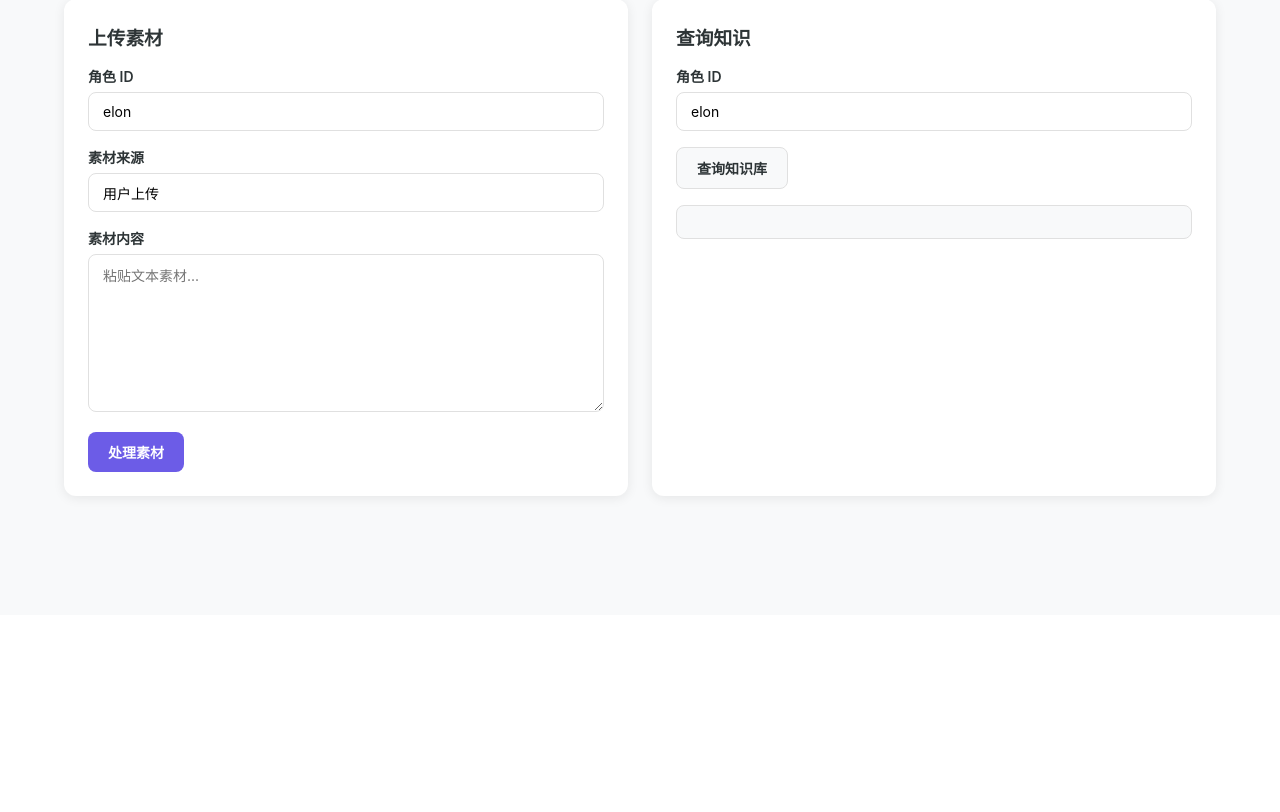
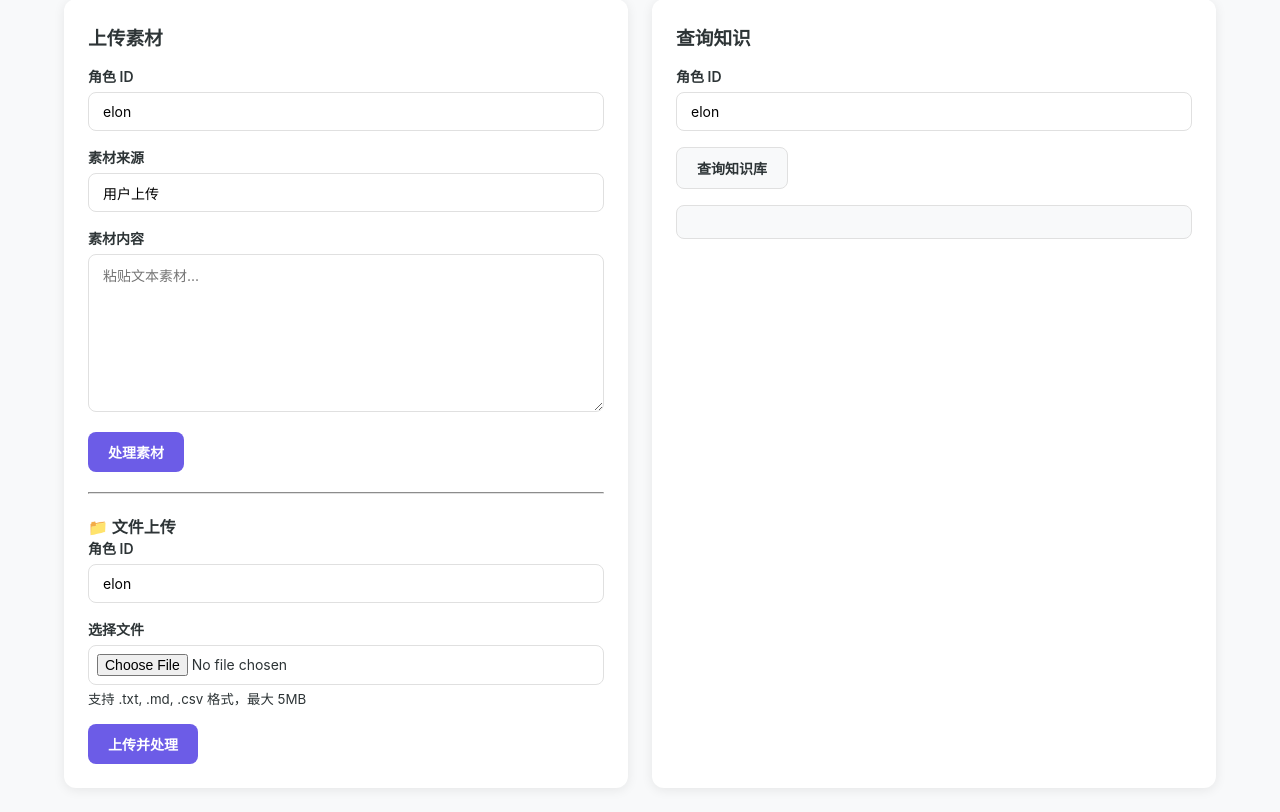
Before and after one commit to zhangtangzz/amnesia-baby, a FastAPI app: page /knowledge in a window 1280 px wide. Shown: the part 185-997 px from the top of the page. Before the commit the page ends 686 px from the top, so only its background shows below. Run offline with FastAPI, Linux system fonts and the light colour scheme.

Commit message:
实现素材文件上传功能
- 新增 POST /api/knowledge/upload 接口，支持 .txt/.md/.csv 文件上传
- 支持 UTF-8/GBK 编码自动检测
- 文件大小限制 5MB
- 前端知识页面添加文件上传表单
- 新增 6 个文件上传测试用例（正常上传、格式校验、空文件、超大文件等）
- 305 测试全部通过

```diff
--- a/src/api/routes/knowledge.py
+++ b/src/api/routes/knowledge.py
@@ -4,7 +4,8 @@
 负责知识库相关API接口
 """
 
-from fastapi import APIRouter, HTTPException
+from fastapi import APIRouter, HTTPException, UploadFile, File, Form
+from typing import Optional
 from src.api.models.requests import KnowledgeRequest
 from src.api.models.responses import KnowledgeResponse, ErrorResponse
 from src.knowledge.service import KnowledgeService
@@ -126,3 +127,89 @@ async def get_knowledge_base(character_id: str):
             message="获取知识库失败",
             error=str(e)
         )
+
+
+# 允许上传的文件扩展名
+ALLOWED_EXTENSIONS = {".txt", ".md", ".csv"}
+MAX_FILE_SIZE = 5 * 1024 * 1024  # 5MB
+
+
+@router.post("/upload", response_model=KnowledgeResponse)
+async def upload_knowledge_file(
+    file: UploadFile = File(...),
+    source: str = Form(default="file_upload"),
+    character_id: Optional[str] = Form(default=None),
+):
+    """
+    上传素材文件并处理为知识
+
+    支持 .txt, .md, .csv 格式，最大 5MB
+
+    Args:
+        file: 上传的文件
+        source: 素材来源
+        character_id: 角色ID
+
+    Returns:
+        KnowledgeResponse: 知识库响应
+    """
+    try:
+        # 检查文件扩展名
+        filename = file.filename or "unknown.txt"
+        ext = "." + filename.rsplit(".", 1)[-1].lower() if "." in filename else ""
+        if ext not in ALLOWED_EXTENSIONS:
+            return ErrorResponse(
+                success=False,
+                message="文件格式不支持",
+                error=f"仅支持 {', '.join(ALLOWED_EXTENSIONS)} 格式，当前: {ext}",
+            )
+
+        # 读取文件内容
+        content_bytes = await file.read()
+
+        # 检查文件大小
+        if len(content_bytes) > MAX_FILE_SIZE:
+            return ErrorResponse(
+                success=False,
+                message="文件过大",
+                error=f"文件大小超过限制 (最大 {MAX_FILE_SIZE // 1024 // 1024}MB)",
+            )
+
+        # 解码为文本
+        try:
+            text = content_bytes.decode("utf-8")
+        except UnicodeDecodeError:
+            try:
+                text = content_bytes.decode("gbk")
+            except UnicodeDecodeError:
+                text = content_bytes.decode("utf-8", errors="replace")
+
+        # 空文件检查
+        text = text.strip()
+        if not text:
+            return ErrorResponse(
+                success=False,
+                message="文件内容为空",
+                error="上传的文件不包含有效文本内容",
+            )
+
+        # 调用知识处理服务
+        result = await knowledge_service.process(text, source or filename, character_id)
+
+        return KnowledgeResponse(
+            success=True,
+            message="文件知识处理成功",
+            data={
+                "filename": filename,
+                "file_size": len(content_bytes),
+                "profile": result.profile.model_dump(),
+                "facts": [f.model_dump() for f in result.facts],
+                "evidence": [e.model_dump() for e in result.evidence],
+            },
+        )
+    except Exception as e:
+        return ErrorResponse(
+            success=False,
+            message="文件上传处理失败",
+            error=str(e),
+        )
--- a/src/web/static/js/knowledge.js
+++ b/src/web/static/js/knowledge.js
@@ -35,6 +35,68 @@ async function processKnowledge(event) {
     }
 }
 
+async function uploadKnowledgeFile(event) {
+    event.preventDefault();
+    const characterId = document.getElementById('f-character-id').value.trim();
+    const fileInput = document.getElementById('k-file');
+    const file = fileInput.files[0];
+
+    if (!file) {
+        showError('process-result', '请选择一个文件');
+        return;
+    }
+
+    // 检查文件大小 (5MB)
+    if (file.size > 5 * 1024 * 1024) {
+        showError('process-result', '文件过大，最大支持 5MB');
+        return;
+    }
+
+    // 检查文件类型
+    const allowedExts = ['.txt', '.md', '.csv'];
+    const ext = '.' + file.name.split('.').pop().toLowerCase();
+    if (!allowedExts.includes(ext)) {
+        showError('process-result', '不支持的文件格式，仅支持 ' + allowedExts.join(', '));
+        return;
+    }
+
+    showLoading('process-result');
+    document.getElementById('process-result').style.display = 'block';
+
+    try {
+        const formData = new FormData();
+        formData.append('file', file);
+        formData.append('source', file.name);
+        if (characterId) {
+            formData.append('character_id', characterId);
+        }
+
+        const response = await fetch(API_BASE + '/knowledge/upload', {
+            method: 'POST',
+            body: formData,
+        });
+        const data = await response.json();
+
+        const el = document.getElementById('process-result');
+        if (data.success) {
+            el.innerHTML = '<strong>文件上传处理成功!</strong>\n' +
+                '<div style="margin: 8px 0; font-size: 0.9em; color: var(--text-secondary);">' +
+                '文件: ' + (data.data.filename || '') + ' | 大小: ' + formatFileSize(data.data.file_size || 0) +
+                '</div>\n' + formatJSON(data.data);
+        } else {
+            el.innerHTML = '<span style="color:var(--error)">处理失败: ' + (data.error || data.message) + '</span>';
+        }
+    } catch (e) {
+        showError('process-result', e.message);
+    }
+}
+
+function formatFileSize(bytes) {
+    if (bytes < 1024) return bytes + ' B';
+    if (bytes < 1024 * 1024) return (bytes / 1024).toFixed(1) + ' KB';
+    return (bytes / (1024 * 1024)).toFixed(1) + ' MB';
+}
+
 async function queryKnowledge() {
     const characterId = document.getElementById('q-character-id').value.trim();
     if (!characterId) {
--- a/src/web/templates/knowledge.html
+++ b/src/web/templates/knowledge.html
@@ -9,6 +9,8 @@
 <div class="knowledge-layout">
     <div class="upload-section">
         <h3>上传素材</h3>
+
+        <!-- 文本输入 -->
         <form id="knowledge-form" onsubmit="processKnowledge(event)">
             <div class="form-group">
                 <label for="k-character-id">角色 ID</label>
@@ -24,6 +26,26 @@
             </div>
             <button type="submit" class="btn-primary">处理素材</button>
         </form>
+
+        <hr style="margin: 20px 0; border-color: var(--border);">
+
+        <!-- 文件上传 -->
+        <h4>📁 文件上传</h4>
+        <form id="file-upload-form" onsubmit="uploadKnowledgeFile(event)">
+            <div class="form-group">
+                <label for="f-character-id">角色 ID</label>
+                <input type="text" id="f-character-id" value="elon" placeholder="输入角色ID">
+            </div>
+            <div class="form-group">
+                <label for="k-file">选择文件</label>
+                <input type="file" id="k-file" accept=".txt,.md,.csv" style="padding: 8px;">
+                <small style="color: var(--text-secondary); display: block; margin-top: 4px;">
+                    支持 .txt, .md, .csv 格式，最大 5MB
+                </small>
+            </div>
+            <button type="submit" class="btn-primary">上传并处理</button>
+        </form>
+
         <div id="process-result" class="result-box" style="display:none;"></div>
     </div>
 
```
Also changed, not shown: tests/api/test_knowledge.py (+100 -0 lines), .claude/settings.local.json.
